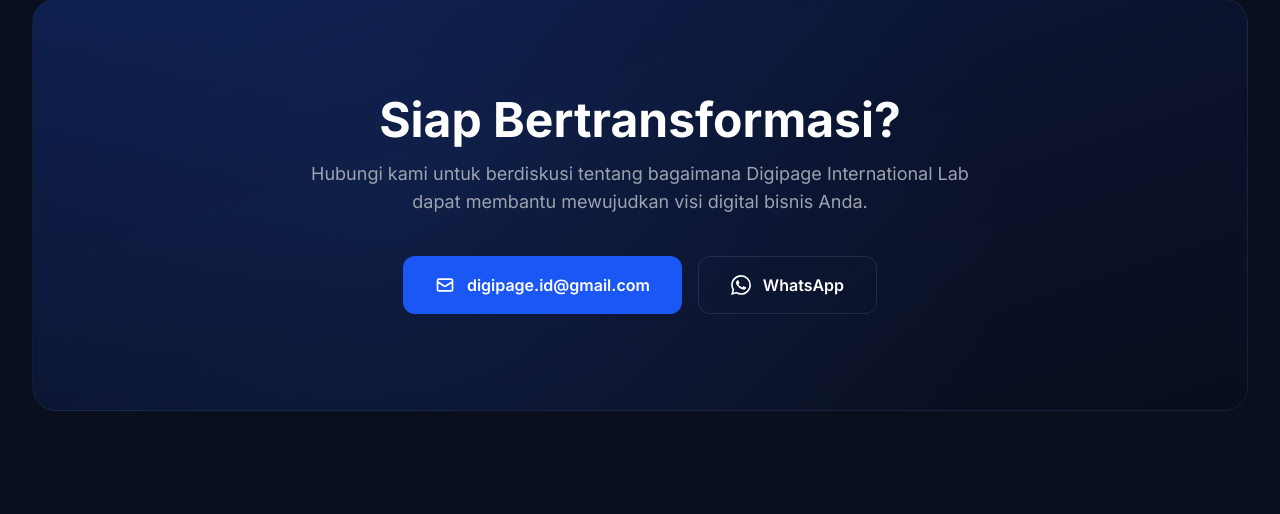
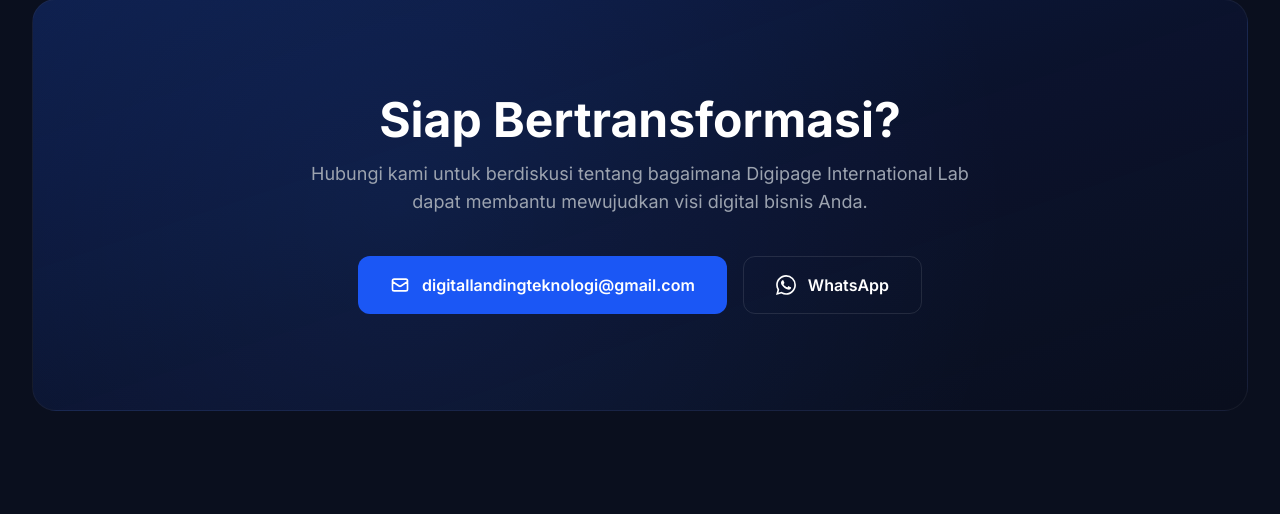
Before and after one commit to AfanSetyadi/digipage-international-lab-official-web, a PHP site: page / in a window 1280 px wide. Shown: the part 5603-6117 px from the top of the page. Run offline with PHP 8.4, Linux system fonts and the light colour scheme; some libraries are stand-ins or nearby versions.

Commit message:
Correct email address in index.php and refine partner network description for clarity.

```diff
--- a/index.php
+++ b/index.php
@@ -281,7 +281,7 @@
                         </div>
                         <div>
                             <div class="text-gray-900 dark:text-white font-medium">Skala Global</div>
-                            <div class="text-gray-500 text-sm mt-1">Telah menjangkau project dan prestasi lebih dari 5 negara</div>
+                            <div class="text-gray-500 text-sm mt-1">Telah menjangkau project dan prestasi di lebih dari 5 negara</div>
                         </div>
                     </div>
                 </div>
@@ -525,9 +525,9 @@
                     Hubungi kami untuk berdiskusi tentang bagaimana Digipage International Lab dapat membantu mewujudkan visi digital bisnis Anda.
                 </p>
                 <div class="mt-10 flex flex-col sm:flex-row gap-4 justify-center">
-                    <a href="mailto:digipage.id@gmail.com" class="inline-flex items-center justify-center gap-3 px-8 py-4 bg-brand-600 hover:bg-brand-700 text-white font-semibold rounded-xl transition-all hover:shadow-lg hover:shadow-brand-600/25">
+                    <a href="mailto:digitallandingteknologi@gmail.com" class="inline-flex items-center justify-center gap-3 px-8 py-4 bg-brand-600 hover:bg-brand-700 text-white font-semibold rounded-xl transition-all hover:shadow-lg hover:shadow-brand-600/25">
                         <svg class="w-5 h-5" fill="none" stroke="currentColor" viewBox="0 0 24 24"><path stroke-linecap="round" stroke-linejoin="round" stroke-width="2" d="M3 8l7.89 5.26a2 2 0 002.22 0L21 8M5 19h14a2 2 0 002-2V7a2 2 0 00-2-2H5a2 2 0 00-2 2v10a2 2 0 002 2z"/></svg>
-                        digipage.id@gmail.com
+                        digitallandingteknologi@gmail.com
                     </a>
                     <a href="https://wa.me/6282244731648" target="_blank" rel="noopener noreferrer" class="inline-flex items-center justify-center gap-3 px-8 py-4 border border-gray-300 dark:border-white/10 hover:border-gray-400 dark:hover:border-white/25 text-gray-900 dark:text-white font-semibold rounded-xl transition-all hover:bg-gray-50 dark:hover:bg-white/5">
                         <svg class="w-5 h-5" fill="currentColor" viewBox="0 0 24 24"><path d="M17.472 14.382c-.297-.149-1.758-.867-2.03-.967-.273-.099-.471-.148-.67.15-.197.297-.767.966-.94 1.164-.173.199-.347.223-.644.075-.297-.15-1.255-.463-2.39-1.475-.883-.788-1.48-1.761-1.653-2.059-.173-.297-.018-.458.13-.606.134-.133.298-.347.446-.52.149-.174.198-.298.298-.497.099-.198.05-.371-.025-.52-.075-.149-.669-1.612-.916-2.207-.242-.579-.487-.5-.669-.51-.173-.008-.371-.01-.57-.01-.198 0-.52.074-.792.372-.272.297-1.04 1.016-1.04 2.479 0 1.462 1.065 2.875 1.213 3.074.149.198 2.096 3.2 5.077 4.487.709.306 1.262.489 1.694.625.712.227 1.36.195 1.871.118.571-.085 1.758-.719 2.006-1.413.248-.694.248-1.289.173-1.413-.074-.124-.272-.198-.57-.347m-5.421 7.403h-.004a9.87 9.87 0 01-5.031-1.378l-.361-.214-3.741.982.998-3.648-.235-.374a9.86 9.86 0 01-1.51-5.26c.001-5.45 4.436-9.884 9.888-9.884 2.64 0 5.122 1.03 6.988 2.898a9.825 9.825 0 012.893 6.994c-.003 5.45-4.437 9.884-9.885 9.884m8.413-18.297A11.815 11.815 0 0012.05 0C5.495 0 .16 5.335.157 11.892c0 2.096.547 4.142 1.588 5.945L.057 24l6.305-1.654a11.882 11.882 0 005.683 1.448h.005c6.554 0 11.89-5.335 11.893-11.893a11.821 11.821 0 00-3.48-8.413z"/></svg>
@@ -563,7 +563,7 @@
                 <ul class="space-y-3">
                     <li class="flex items-center gap-3 text-gray-500 text-sm">
                         <svg class="w-4 h-4 flex-shrink-0" fill="none" stroke="currentColor" viewBox="0 0 24 24"><path stroke-linecap="round" stroke-linejoin="round" stroke-width="2" d="M3 8l7.89 5.26a2 2 0 002.22 0L21 8M5 19h14a2 2 0 002-2V7a2 2 0 00-2-2H5a2 2 0 00-2 2v10a2 2 0 002 2z"/></svg>
-                        digipage.id@gmail.com
+                        digitallandingteknologi@gmail.com
                     </li>
                     <li class="flex items-center gap-3 text-gray-500 text-sm">
                         <svg class="w-4 h-4 flex-shrink-0" fill="none" stroke="currentColor" viewBox="0 0 24 24"><path stroke-linecap="round" stroke-linejoin="round" stroke-width="2" d="M17.657 16.657L13.414 20.9a1.998 1.998 0 01-2.827 0l-4.244-4.243a8 8 0 1111.314 0z"/><path stroke-linecap="round" stroke-linejoin="round" stroke-width="2" d="M15 11a3 3 0 11-6 0 3 3 0 016 0z"/></svg>
```
